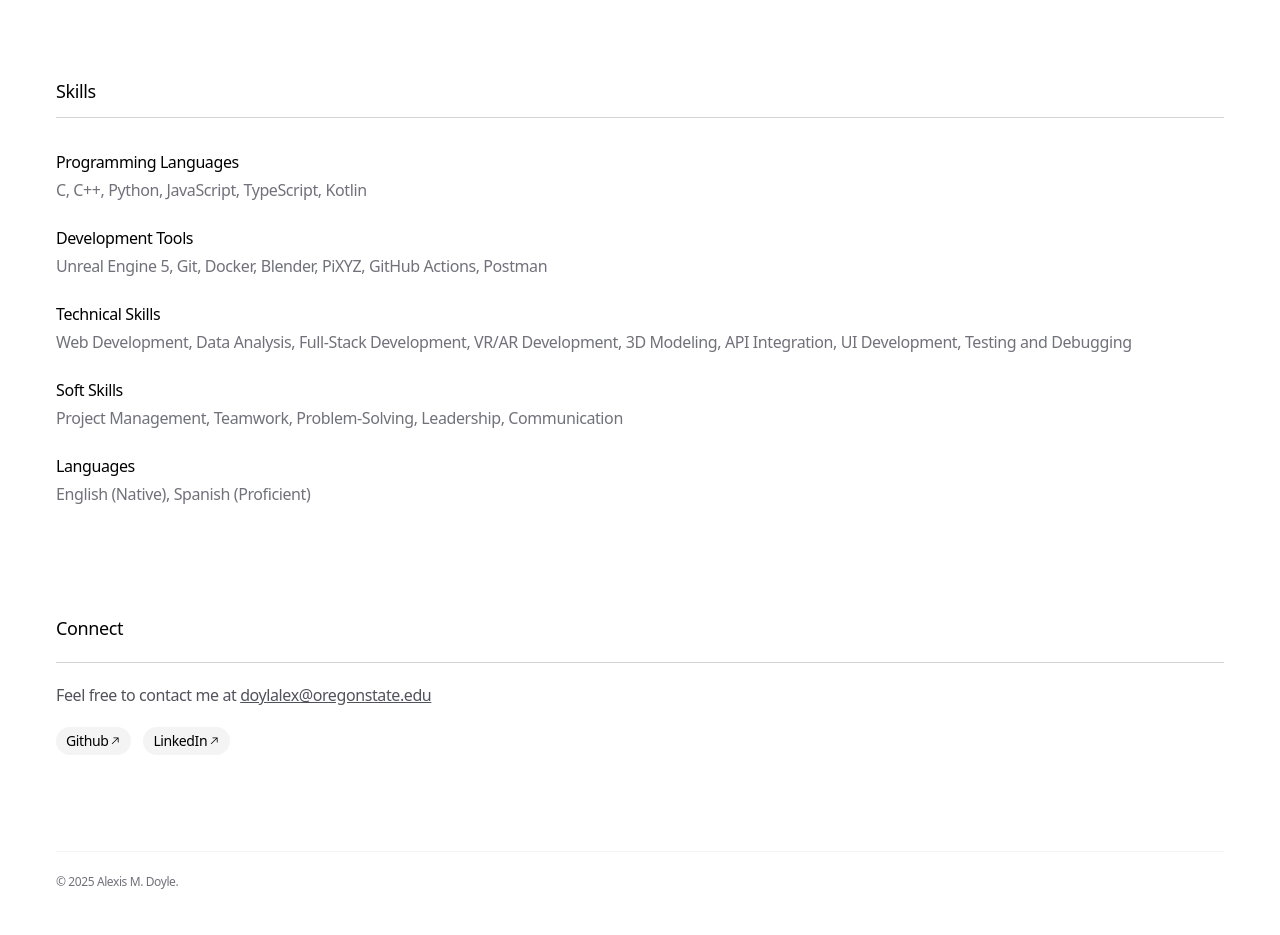
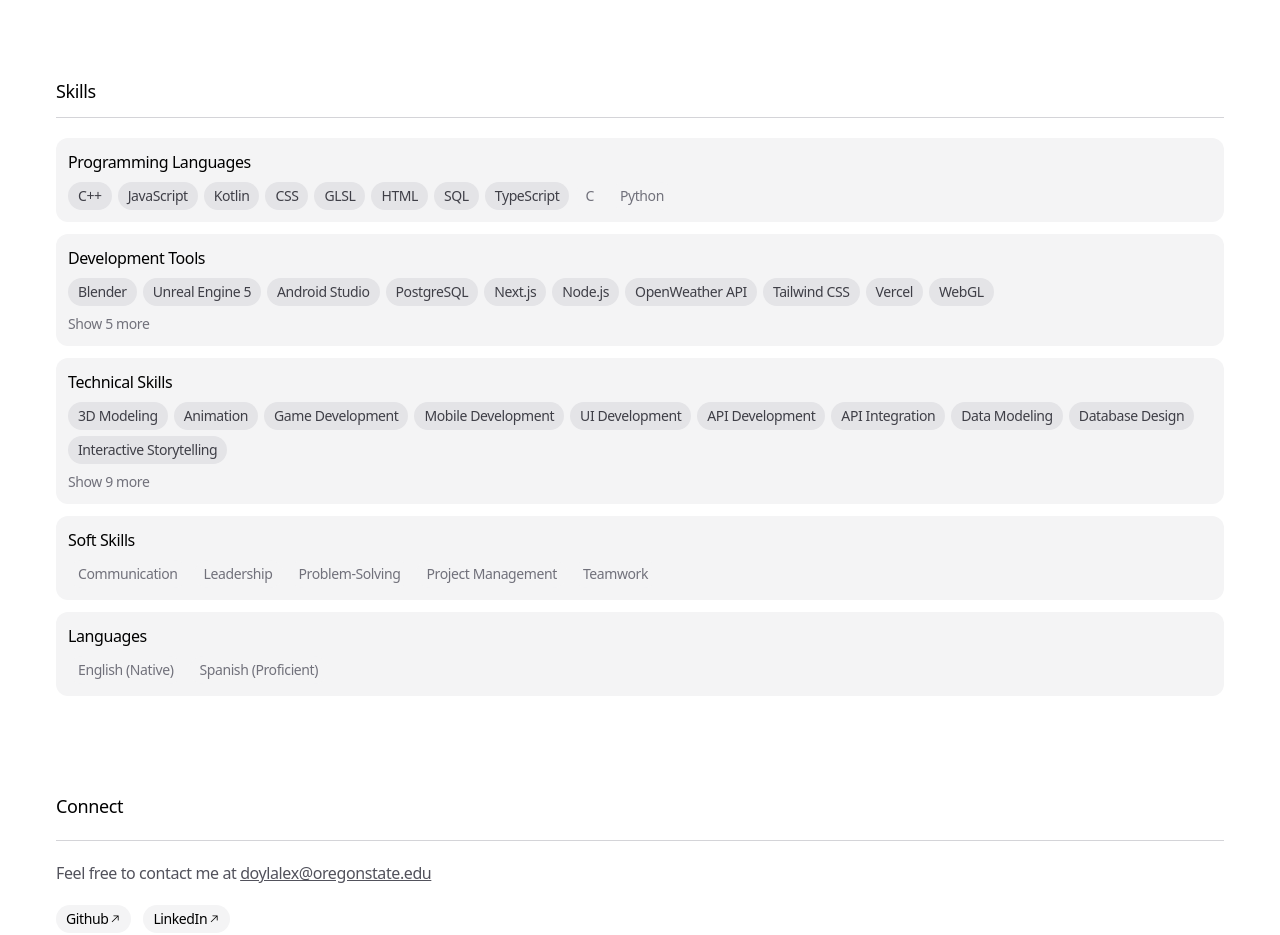
Before and after one commit to Adoyle210/Portfolio, a Next.js app: page / in a window 1280 px wide. Shown: the part 1660-2595 px from the top of the page. Before the commit the page ends 2568 px from the top, so only its background shows below. Built offline with nearby package versions, Linux system fonts and the light colour scheme.

Commit message:
Updating techincal skills
- technical skills now match skills listed in project
- clicking in a skill will take you to project page with skill filtered

```diff
--- a/app/data/technical-skills.ts
+++ b/app/data/technical-skills.ts
@@ -8,17 +8,17 @@ type TechnicalSkills = {
 export const TECHNICAL_SKILLS: TechnicalSkills[] = [
     {
       category: 'Programming Languages',
-      skills: ['C', 'C++', 'Python', 'JavaScript', 'TypeScript', 'Kotlin'],
+      skills: ['C', 'C++', 'CSS', 'GLSL', 'HTML', 'JavaScript', 'Kotlin', 'Python', 'SQL', 'TypeScript'],
       id: 'tech1',
     },
     {
       category: 'Development Tools',
-      skills: ['Unreal Engine 5', 'Git', 'Docker', 'Blender', 'PiXYZ', 'GitHub Actions', 'Postman'],
+      skills: ['Android Studio', 'Blender', 'Docker', 'Git', 'GitHub Actions', 'Next.js', 'Node.js', 'OpenWeather API', 'PiXYZ', 'Postman', 'PostgreSQL', 'Tailwind CSS', 'Unreal Engine 5', 'Vercel', 'WebGL'],
       id: 'tech2',
     },
     {
       category: 'Technical Skills',
-      skills: ['Web Development', 'Data Analysis', 'Full-Stack Development', 'VR/AR Development', '3D Modeling', 'API Integration', 'UI Development', 'Testing and Debugging'],
+      skills: ['3D Modeling', 'API Development', 'API Integration', 'Animation', 'Data Analysis', 'Data Modeling', 'Database Design', 'Full-Stack Development', 'Game Development', 'Interactive Storytelling', 'Mobile Development', 'Rigging', 'Shaders', 'Simulation Systems', 'Testing and Debugging', 'UI Development', 'VR/AR Development', 'Visual Effects', 'Web Development'],
       id: 'tech3',
     },
     {
--- a/app/page.tsx
+++ b/app/page.tsx
@@ -1,4 +1,5 @@
 'use client'
+import { useState } from 'react'
 import { motion } from 'motion/react'
 import { XIcon } from 'lucide-react'
 import { Spotlight } from '@/components/ui/spotlight'
@@ -300,6 +301,113 @@ function MagneticSocialLink({
   )
 }
 
+/* ---------------- Skills section ---------------- */
+
+// Which Project field each skill category maps to, and the query param
+// the /projects page reads to pre-filter on that field. Categories with
+// `null` (Soft Skills, spoken Languages) have no project data to link to,
+// so their tags are never clickable.
+const CATEGORY_FIELD: Record<
+  string,
+  { field: 'skills' | 'tools' | 'language'; param: 'skill' | 'tool' | 'language' } | null
+> = {
+  tech1: { field: 'language', param: 'language' },
+  tech2: { field: 'tools', param: 'tool' },
+  tech3: { field: 'skills', param: 'skill' },
+  tech4: null,
+  tech5: null,
+}
+
+const SKILLS_PREVIEW_COUNT = 10
+
+type RankedSkill = {
+  skill: string
+  count: number
+  param: 'skill' | 'tool' | 'language' | null
+}
+
+function rankSkills(categoryId: string, skills: string[]): RankedSkill[] {
+  const mapping = CATEGORY_FIELD[categoryId]
+
+  return skills
+    .map((skill) => {
+      const count = mapping
+        ? PROJECTS.filter((project) => (project[mapping.field] ?? []).includes(skill)).length
+        : 0
+      return { skill, count, param: mapping ? mapping.param : null }
+    })
+    .sort((a, b) => {
+      // Linkable skills (demonstrated by at least one project) float to the
+      // top so the "top 5" preview leads with things people can click into.
+      const aLinkable = a.count > 0 ? 1 : 0
+      const bLinkable = b.count > 0 ? 1 : 0
+      if (aLinkable !== bLinkable) return bLinkable - aLinkable
+      if (a.count !== b.count) return b.count - a.count
+      return a.skill.localeCompare(b.skill)
+    })
+}
+
+function SkillTag({ ranked }: { ranked: RankedSkill }) {
+  if (ranked.count > 0 && ranked.param) {
+    return (
+      <Link
+        href={`/projects?${ranked.param}=${encodeURIComponent(ranked.skill)}`}
+        className="rounded-full bg-zinc-200 px-2.5 py-1 text-sm text-zinc-700 transition-colors hover:bg-zinc-900 hover:text-zinc-50 dark:bg-zinc-800 dark:text-zinc-300 dark:hover:bg-zinc-100 dark:hover:text-zinc-900"
+      >
+        {ranked.skill}
+      </Link>
+    )
+  }
+
+  return (
+    <span className="rounded-full bg-zinc-100 px-2.5 py-1 text-sm text-zinc-500 dark:bg-zinc-900/60 dark:text-zinc-500">
+      {ranked.skill}
+    </span>
+  )
+}
+
+function SkillCategorySection({
+  category,
+}: {
+  category: { category: string; skills: string[]; id: string }
+}) {
+  const ranked = rankSkills(category.id, category.skills)
+  const [expanded, setExpanded] = useState(false)
+  const visible = expanded ? ranked : ranked.slice(0, SKILLS_PREVIEW_COUNT)
+  const hiddenCount = ranked.length - visible.length
+
+  return (
+    <div className="rounded-xl bg-zinc-100 px-3 py-3 dark:bg-zinc-900/80">
+      <div className="flex flex-col space-y-2">
+        <h4 className="font-normal dark:text-zinc-100">{category.category}</h4>
+        <div className="flex flex-wrap gap-1.5">
+          {visible.map((ranked) => (
+            <SkillTag key={ranked.skill} ranked={ranked} />
+          ))}
+        </div>
+        {hiddenCount > 0 && (
+          <button
+            type="button"
+            onClick={() => setExpanded(true)}
+            className="self-start text-sm text-zinc-500 hover:text-zinc-700 hover:underline dark:text-zinc-400 dark:hover:text-zinc-200"
+          >
+            Show {hiddenCount} more
+          </button>
+        )}
+        {expanded && ranked.length > SKILLS_PREVIEW_COUNT && (
+          <button
+            type="button"
+            onClick={() => setExpanded(false)}
+            className="self-start text-sm text-zinc-500 hover:text-zinc-700 hover:underline dark:text-zinc-400 dark:hover:text-zinc-200"
+          >
+            Show less
+          </button>
+        )}
+      </div>
+    </div>
+  )
+}
+
 export default function Personal() {
   return (
     <motion.main
@@ -443,34 +551,10 @@ export default function Personal() {
       >
         <h3 id="skills" className="mb-3 text-lg font-medium">Skills</h3>
         <hr className="border-zinc-300 dark:border-zinc-600 mb-5" />
-        <div className="flex flex-col space-y-0">
-          <AnimatedBackground
-            enableHover
-            className="h-full w-full rounded-lg bg-zinc-100 dark:bg-zinc-900/80"
-            transition={{
-              type: 'spring',
-              bounce: 0,
-              duration: 0.2,
-            }}
-          >
-            {TECHNICAL_SKILLS.map((post) => (
-              <Link
-                key={post.id}
-                className="-mx-3 rounded-xl px-3 py-3"
-                href={post.id}
-                data-id={post.id}
-              >
-                <div className="flex flex-col space-y-1">
-                  <h4 className="font-normal dark:text-zinc-100">
-                    {post.category}
-                  </h4>
-                  <p className="text-zinc-500 dark:text-zinc-400">
-                    {post.skills.join(', ')}
-                  </p>
-                </div>
-              </Link>
-            ))}
-          </AnimatedBackground>
+        <div className="flex flex-col space-y-3">
+          {TECHNICAL_SKILLS.map((category) => (
+            <SkillCategorySection key={category.id} category={category} />
+          ))}
         </div>
       </motion.section>
 
--- a/app/projects/page.tsx
+++ b/app/projects/page.tsx
@@ -4,6 +4,7 @@ import { useState, useMemo, type ReactNode } from 'react'
 import { motion, AnimatePresence } from 'motion/react'
 import Link from 'next/link'
 import Image from 'next/image'
+import { useSearchParams } from 'next/navigation'
 import { ArrowLeft, ChevronDown, Filter, X } from 'lucide-react'
 import { ImageCarousel } from '@/components/ui/image-carousel'
 import { YouTubeEmbed } from '@/components/ui/youtube-embed'
@@ -298,10 +299,20 @@ function ProjectMedia({ video, images }: ProjectMediaProps) {
 }
 
 export default function ProjectsPage() {
-  const [filtersOpen, setFiltersOpen] = useState(false)
-  const [selectedSkills, setSelectedSkills] = useState<string[]>([])
-  const [selectedTools, setSelectedTools] = useState<string[]>([])
-  const [selectedLanguages, setSelectedLanguages] = useState<string[]>([])
+  const searchParams = useSearchParams()
+
+  // Skills-section links land here as ?skill=X, ?tool=Y, ?language=Z
+  // (each may repeat, e.g. ?skill=3D+Modeling&skill=Animation)
+  const initialSkills = useMemo(() => searchParams.getAll('skill'), [searchParams])
+  const initialTools = useMemo(() => searchParams.getAll('tool'), [searchParams])
+  const initialLanguages = useMemo(() => searchParams.getAll('language'), [searchParams])
+  const hasIncomingFilter =
+    initialSkills.length > 0 || initialTools.length > 0 || initialLanguages.length > 0
+
+  const [filtersOpen, setFiltersOpen] = useState(hasIncomingFilter)
+  const [selectedSkills, setSelectedSkills] = useState<string[]>(initialSkills)
+  const [selectedTools, setSelectedTools] = useState<string[]>(initialTools)
+  const [selectedLanguages, setSelectedLanguages] = useState<string[]>(initialLanguages)
 
   const activeFilterCount =
     selectedSkills.length + selectedTools.length + selectedLanguages.length
```
